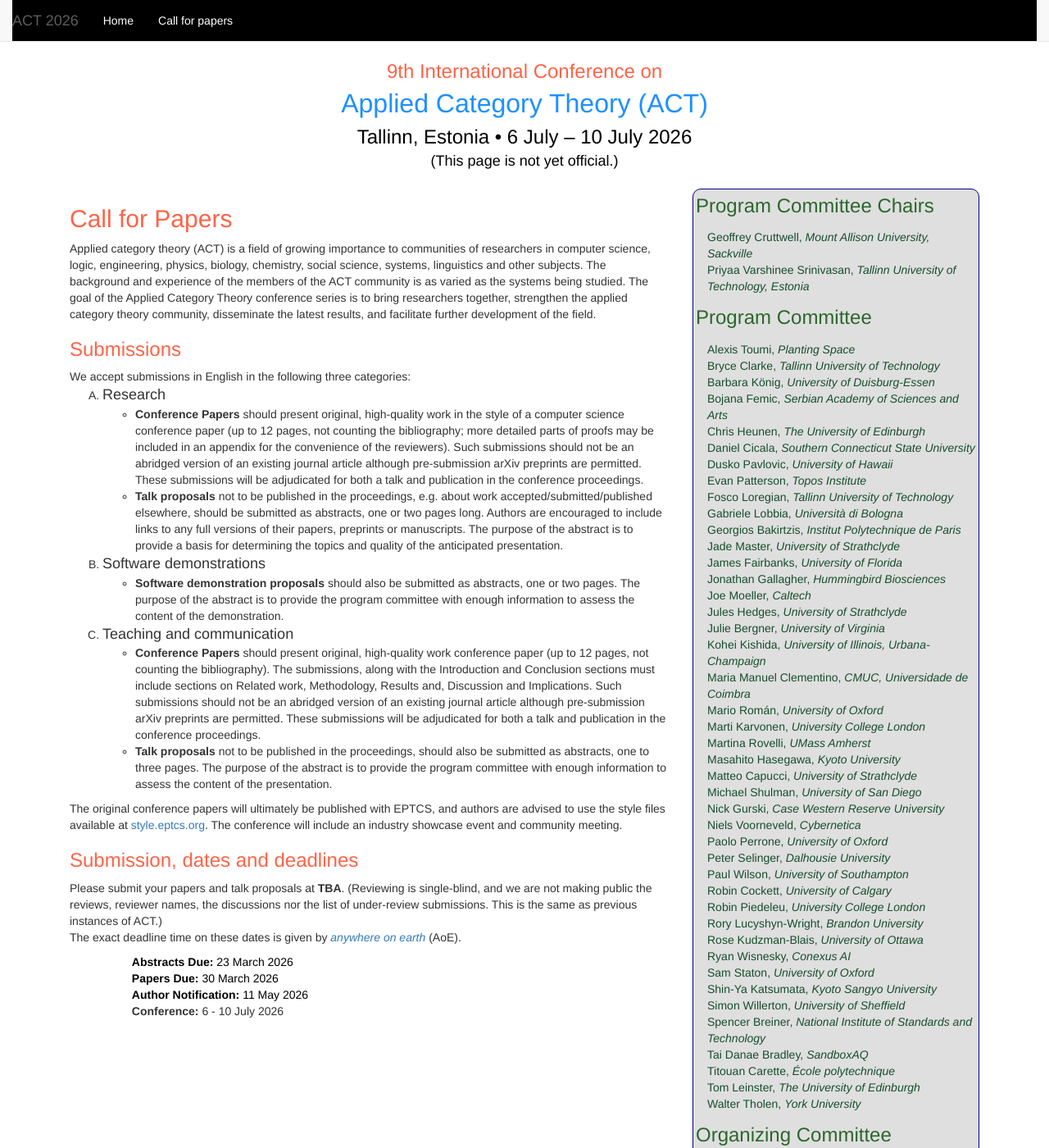
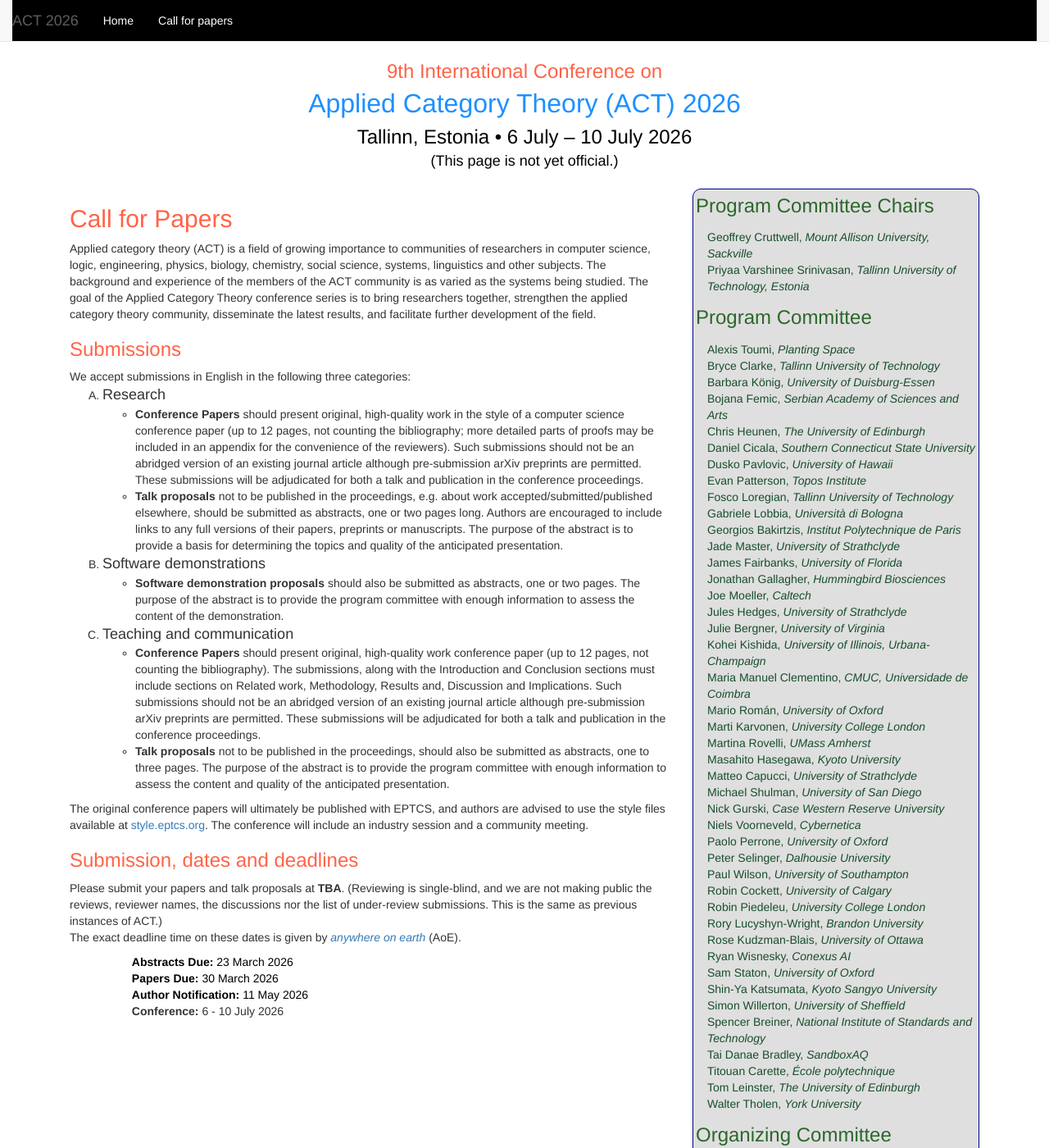
Before and after one commit to actconf2026/actconf2026.github.io, a Jekyll site: the page built from cfp.html, in a window 1280 px wide and 1400 px high. Shown: the whole window at 82% size. Built offline with Jekyll 4.4.1, drawn with Linux system fonts in a browser that asks for light colours.

Commit message:
Minor modification of the header

```diff
--- a/_layouts/act.html
+++ b/_layouts/act.html
@@ -87,7 +87,7 @@
 	<div class="row">
 	  <div class="col-xs-12">
 	    <font size=+2 style="color:Tomato;">9th International Conference on </font><br>
-	    <font size=+3 style="color:DodgerBlue;">Applied Category Theory (ACT)</font><br>
+	    <font size=+3 style="color:DodgerBlue;">Applied Category Theory (ACT) 2026</font><br>
 	    <font size=+2>Tallinn, Estonia &bull; 6 July &ndash; 10 July 2026</font>
       <br></mr><font size=+1>(This page is not yet official.)</font>
 	  </div>
--- a/cfp.html
+++ b/cfp.html
@@ -61,19 +61,24 @@ further development of the field.
             <li>
               <b>Talk proposals</b> not to be published in the proceedings, should also be submitted as abstracts,
               one to three pages. The purpose of the abstract is to provide the program committee with
-              enough information to assess the content of the presentation.
+              enough information to assess the content and quality of the anticipated presentation.
             </li>
           </ul>
       </ol>
   </p>
   <p>
-    The original conference papers will ultimately be published with EPTCS, and authors are advised to use the style files available at <a href="https://style.eptcs.org/">style.eptcs.org</a>.
+    The original conference papers will ultimately be published with EPTCS,
+    and authors are advised to use the style files available at
+    <a href="https://style.eptcs.org/">style.eptcs.org</a>.
 
-    The conference will include an industry showcase event and community meeting.
+    The conference will include an industry session and a community meeting.
   </p>
 
 <h3>Submission, dates and deadlines</h3>
-Please submit your papers and talk proposals at <b>TBA</b>. (Reviewing is single-blind, and we are not making public the reviews, reviewer names, the discussions nor the list of under-review submissions. This is the same as previous instances of ACT.)
+Please submit your papers and talk proposals at <b>TBA</b>.
+(Reviewing is single-blind, and we are not making public the reviews,
+reviewer names, the discussions nor the list of under-review submissions.
+This is the same as previous instances of ACT.)
 <p>
 
 	The exact deadline time on these dates is given
```
